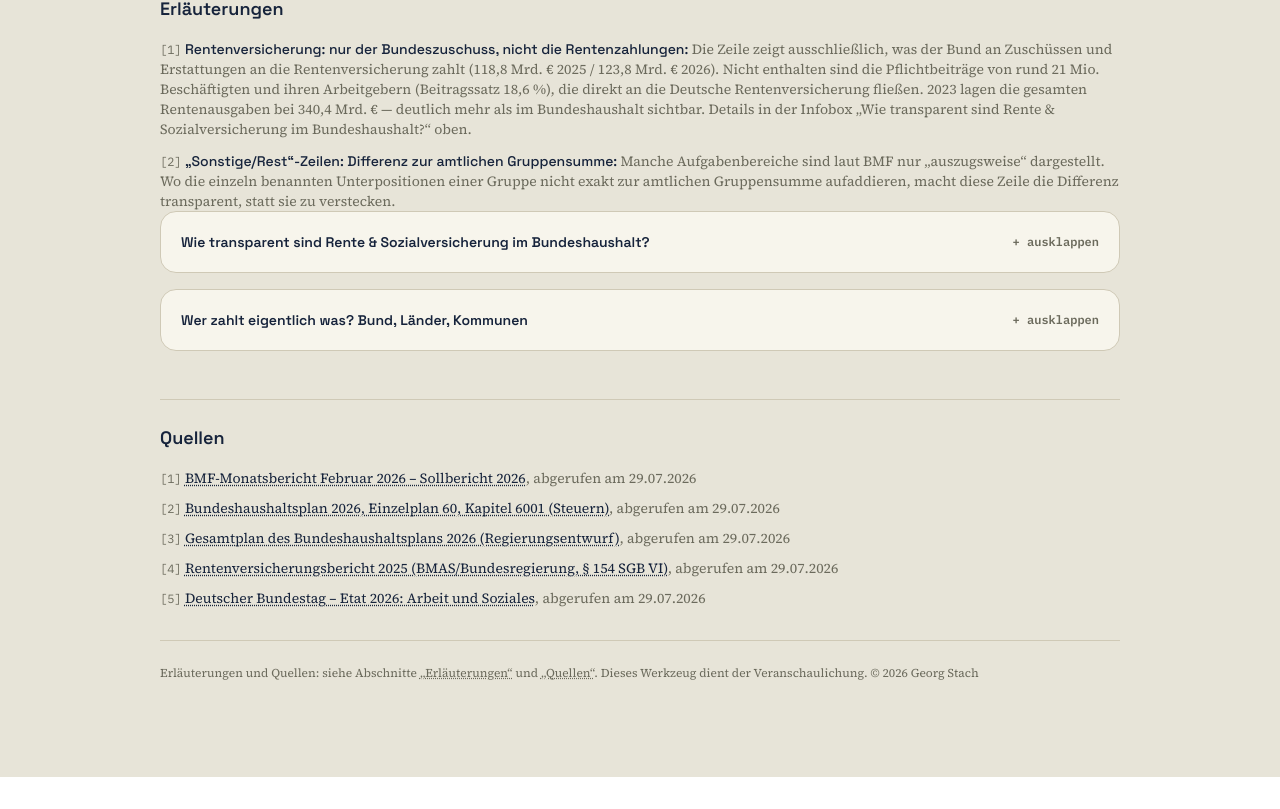
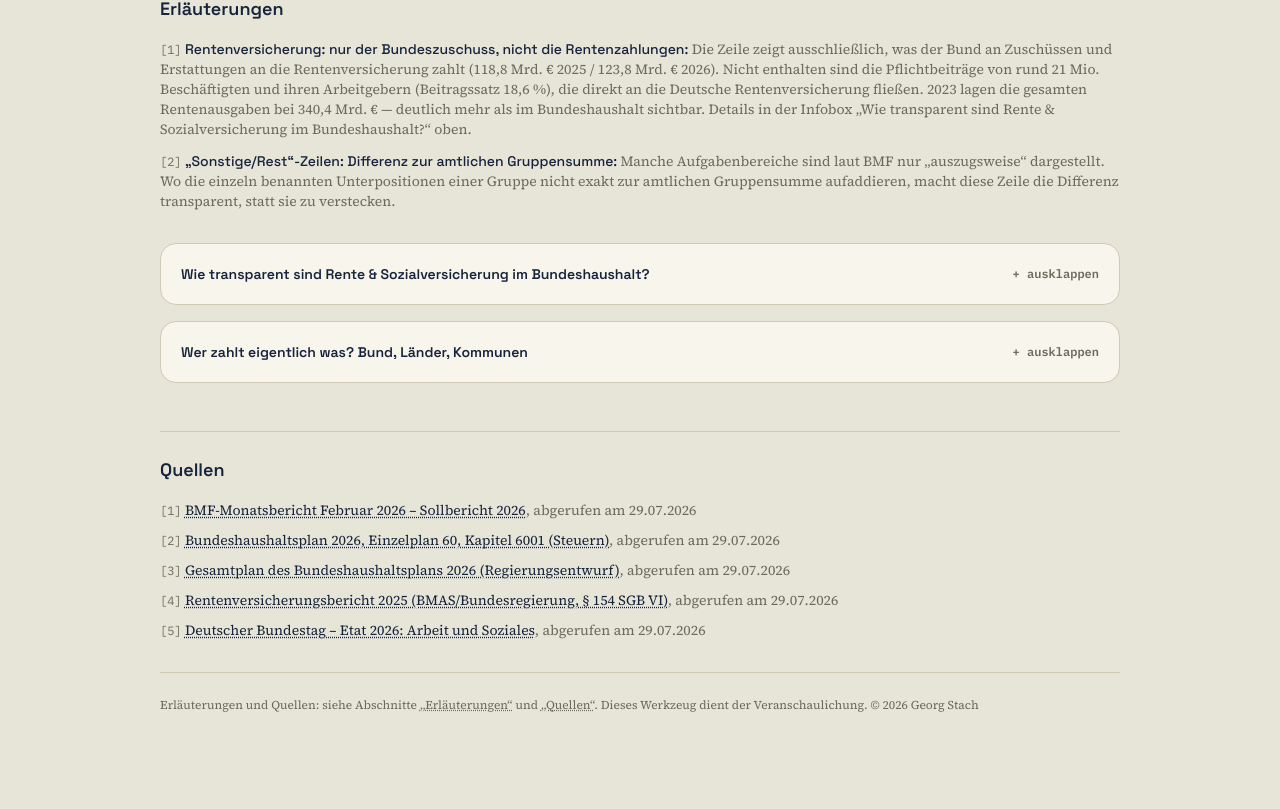
Before and after one commit to Geooorg/bundeshaushalt-rechner, a React (Vite) app: page / in a window 1280 px wide. Shown: the part 4567-5376 px from the top of the page. Before the commit the page ends 5344 px from the top, so only its background shows below. Built offline with nearby package versions, Linux system fonts and the light colour scheme.

Commit message:
minor UX improvement

```diff
--- a/src/App.jsx
+++ b/src/App.jsx
@@ -201,6 +201,7 @@ export default function App() {
 
         <Explanations />
 
+        <div className="mt-8">
         <InfoPanel title="Wie transparent sind Rente & Sozialversicherung im Bundeshaushalt?">
           <p>
             Nur bedingt. Der Bundeshaushalt zeigt bei „Rentenversicherung" nur, was der{" "}
@@ -234,6 +235,7 @@ export default function App() {
             <li>— <strong className="text-ink">Krankenhäuser:</strong> Länder (Investitionen) und Krankenkassen (Betrieb).</li>
           </ul>
         </InfoPanel>
+        </div>
 
         <Sources />
 
```
